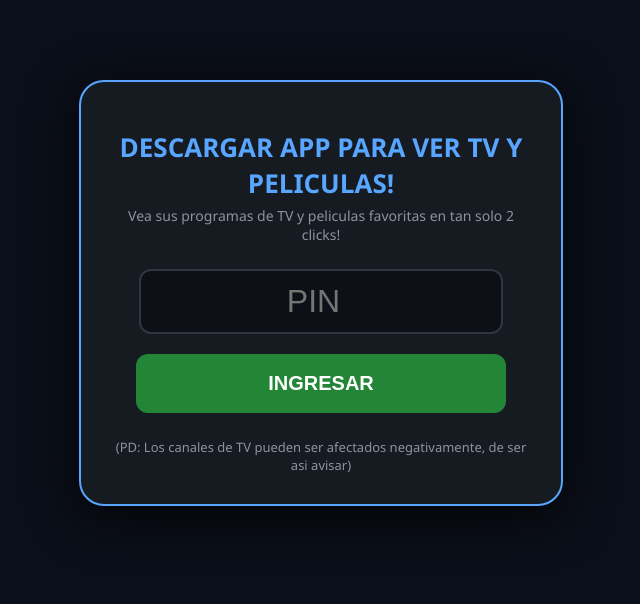
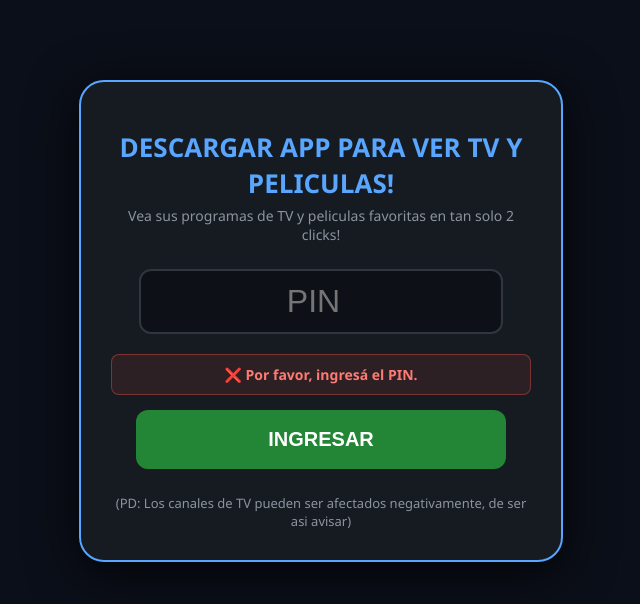
Before and after one commit to gamercitop2130/celular, a plain HTML site: page index.html in a window 1280 px wide. Both pictures are taken after a click on the button "INGRESAR". Shown: the whole page, without its empty margins (319-959 px from the left). Drawn offline with Linux system fonts and the light colour scheme.

Commit message:
Update index.html

```diff
--- a/index.html
+++ b/index.html
@@ -3,7 +3,7 @@
 <head>
     <meta charset="UTF-8">
     <meta name="viewport" content="width=device-width, initial-scale=1.0">
-    <title>MartinTech - Panel Celular</title>
+    <title>MartinTech - Version Celular</title>
     <style>
         body {
             background-color: #0b0f19;
@@ -31,6 +31,20 @@
             border-radius: 12px; border: 2px solid #30363d; background: #0d1117;
             color: white; margin-bottom: 20px; outline: none;
         }
+
+        /* ESTILO PARA EL MENSAJE DE ERROR INTERNO */
+        #msgError {
+            color: #ff7b72;
+            background: rgba(248, 81, 73, 0.1);
+            border: 1px solid rgba(248, 81, 73, 0.4);
+            padding: 10px;
+            border-radius: 8px;
+            margin-bottom: 15px;
+            display: none; /* Escondido hasta que haya bardo */
+            font-weight: bold;
+            font-size: 14px;
+        }
+
         .btn-validar {
             background: #238636; color: white; padding: 18px; border: none;
             border-radius: 12px; font-weight: bold; font-size: 20px;
@@ -52,12 +66,13 @@
 
     <div class="card">
         <h1>DESCARGAR APP PARA VER TV Y PELICULAS!</h1>
-        <div class="status" id="status">Vea sus programas de TV y peliculas favoritas
-        en tan solo 2 clicks!</div>
+        <div class="status" id="status">Vea sus programas de TV y peliculas favoritas en tan solo 2 clicks!</div>
 
         <div id="loginArea">
             <input type="number" id="pinInput" placeholder="PIN" pattern="\d*">
-            <br>
+
+            <div id="msgError"></div>
+
             <button class="btn-validar" id="btnValidar" onclick="validarAcceso()">INGRESAR</button>
         </div>
 
@@ -73,20 +88,29 @@
     <script>
         async function validarAcceso() {
             const btn = document.getElementById("btnValidar");
-            const pinUsuario = document.getElementById("pinInput").value;
-            if(!pinUsuario) { alert("Ingresá el PIN."); return; }
+            const pinInput = document.getElementById("pinInput");
+            const errorArea = document.getElementById("msgError");
+            const pinUsuario = pinInput.value;
+
+            // Reset de errores
+            errorArea.style.display = "none";
+            errorArea.innerText = "";
+
+            if(!pinUsuario) {
+                errorArea.innerText = "❌ Por favor, ingresá el PIN.";
+                errorArea.style.display = "block";
+                return;
+            }
 
             btn.innerText = "VERIFICANDO...";
             btn.disabled = true;
 
-            // Pastebin actualizado
             const urlRaw = "https://pastebin.com/raw/e39RhLdn";
             const proxyUrl = `https://corsproxy.io/?${encodeURIComponent(urlRaw + '?t=' + Date.now())}`;
 
             try {
                 const response = await fetch(proxyUrl);
                 const text = await response.text();
-
                 const codigosValidos = text.split('\n').map(c => c.trim());
 
                 if (codigosValidos.includes(pinUsuario.trim())) {
@@ -94,12 +118,16 @@
                     document.getElementById("loginArea").style.display = "none";
                     document.getElementById("status").innerText = "Sesión validada para móvil";
                 } else {
-                    alert("PIN incorrecto.");
+                    // PIN INCORRECTO EN PANTALLA
+                    errorArea.innerText = "❌ PIN INCORRECTO";
+                    errorArea.style.display = "block";
                     btn.innerText = "INGRESAR";
                     btn.disabled = false;
+                    pinInput.value = ""; // Limpiamos para el próximo intento
                 }
             } catch (error) {
-                alert("Error de conexión con la lista de códigos.");
+                errorArea.innerText = "⚠️ ERROR DE CONEXIÓN";
+                errorArea.style.display = "block";
                 btn.innerText = "REINTENTAR";
                 btn.disabled = false;
             }
```
